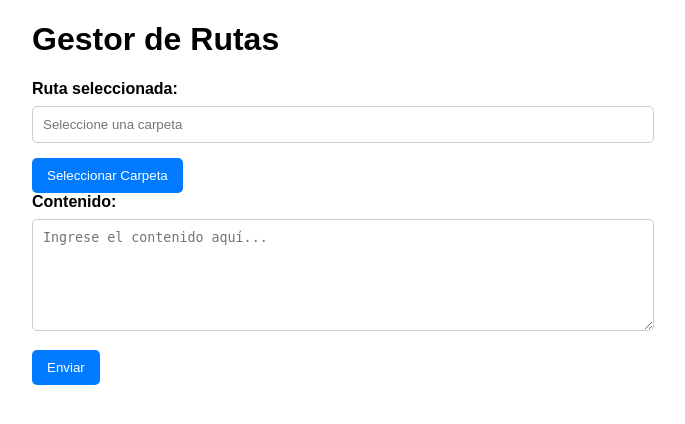
After one commit to Bartender1991/PHP, a PHP site: page / in a window 1280 px wide. The commit adds this page. Shown: the top 424 px of the page, without its empty margins (308-993 px from the left). Run offline with PHP 8.4, Linux system fonts and the light colour scheme.

Commit message:
modificaciones para tener un gestor mas digno

```diff
--- /dev/null
+++ b/index.php
@@ -0,0 +1,86 @@
+<!DOCTYPE html>
+<html lang="es">
+<head>
+    <meta charset="UTF-8">
+    <meta name="viewport" content="width=device-width, initial-scale=1.0">
+    <title>Gestor de Rutas</title>
+    <style>
+        /* Estilos básicos para el formulario y los botones */
+        body {
+            font-family: Arial, sans-serif;
+            margin: 20px;
+        }
+        .container {
+            max-width: 600px;
+            margin: 0 auto;
+        }
+        label {
+            display: block;
+            margin-bottom: 8px;
+            font-weight: bold;
+        }
+        input[type="text"], textarea {
+            width: 100%; /* Hacer que los campos ocupen todo el ancho disponible */
+            padding: 10px;
+            margin-bottom: 15px;
+            border: 1px solid #ccc; /* Borde gris claro */
+            border-radius: 5px; /* Bordes redondeados */
+        }
+        button {
+            padding: 10px 15px; /* Espaciado interno */
+            background-color: #007BFF; /* Azul */
+            color: white; /* Texto en blanco */
+            border: none; /* Sin borde */
+            border-radius: 5px; /* Bordes redondeados */
+            cursor: pointer; /* Cambia el cursor al pasar sobre el botón */
+        }
+        button:hover {
+            background-color: #0056b3; /* Azul más oscuro al pasar el ratón */
+        }
+    </style>
+</head>
+<body>
+    <div class="container">
+        <h1>Gestor de Rutas</h1>
+        <form action="descarga.php" method="post">
+            <!-- Campo de texto para mostrar la ruta seleccionada -->
+            <label for="ruta">Ruta seleccionada:</label>
+            <input type="text" id="ruta" name="ruta" readonly placeholder="Seleccione una carpeta">
+
+            <!-- Botón para abrir el navegador de carpetas -->
+            <button type="button" id="seleccionarCarpeta">Seleccionar Carpeta</button>
+
+            <!-- Área de texto para contenido -->
+            <label for="contenido">Contenido:</label>
+            <textarea id="contenido" name="contenido" rows="6" placeholder="Ingrese el contenido aquí..." required></textarea>
+
+            <!-- Botón de enviar formulario -->
+            <button type="submit">Enviar</button>
+        </form>
+    </div>
+
+    <script>
+        // Asigna un evento al botón "Seleccionar Carpeta"
+        document.getElementById('seleccionarCarpeta').addEventListener('click', () => {
+            // Hace una solicitud al script PHP que abre el navegador de carpetas
+            fetch('abrirNavegador.php')
+                .then(response => response.json()) // Convierte la respuesta a JSON
+                .then(data => {
+                    if (data.success) {
+                        // Si la respuesta es exitosa, muestra la ruta en el campo de texto
+                        document.getElementById('ruta').value = data.path;
+                        alert('Ruta seleccionada: ' + data.path);
+                    } else {
+                        // Si hubo un error, muestra un mensaje
+                        alert('No se pudo seleccionar la carpeta.');
+                    }
+                })
+                .catch(error => {
+                    // Manejo de errores en caso de fallo en la solicitud
+                    console.error('Error:', error);
+                    alert('Hubo un error al seleccionar la carpeta.');
+                });
+        });
+    </script>
+</body>
+</html>
```
Also changed, not shown: abrirNavegador.php (added, +19 -0 lines), descarga.php (+44 -19 lines), descarga2.php (added, +67 -0 lines).
